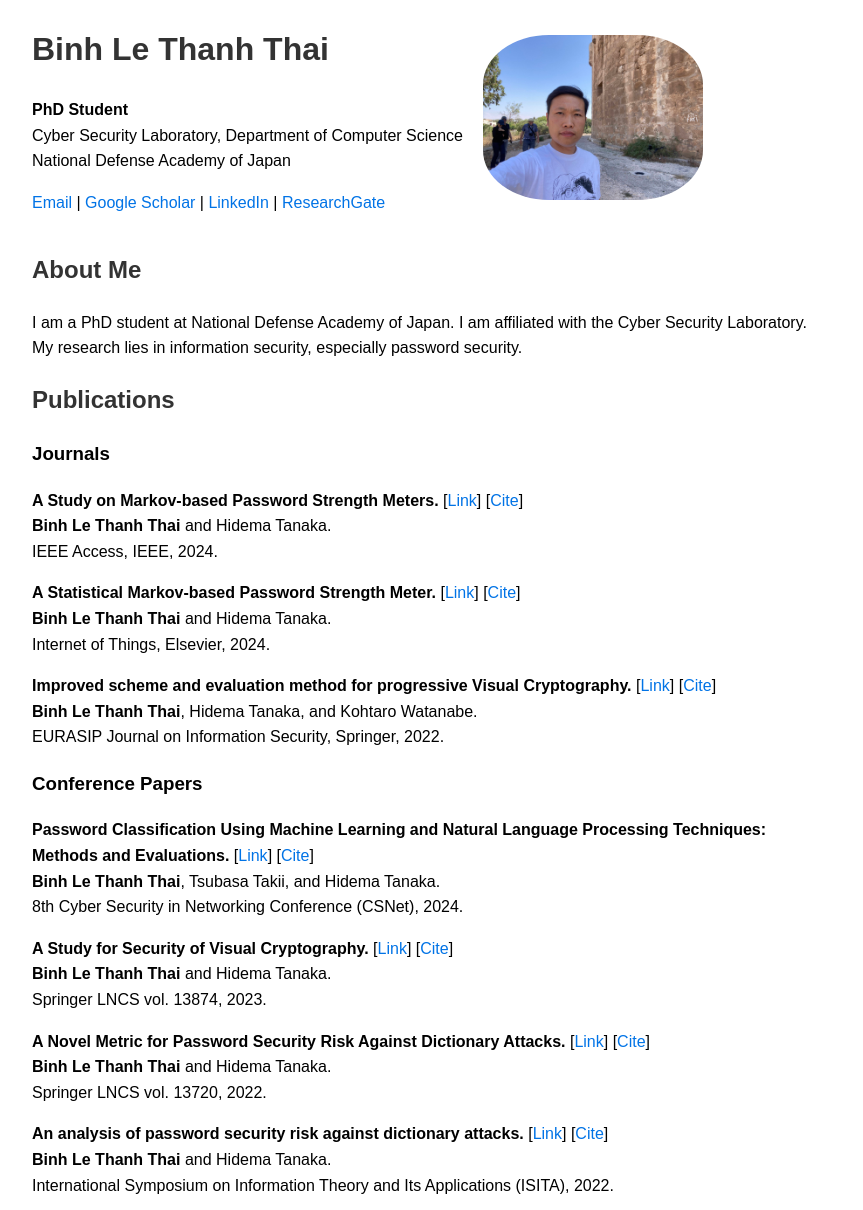
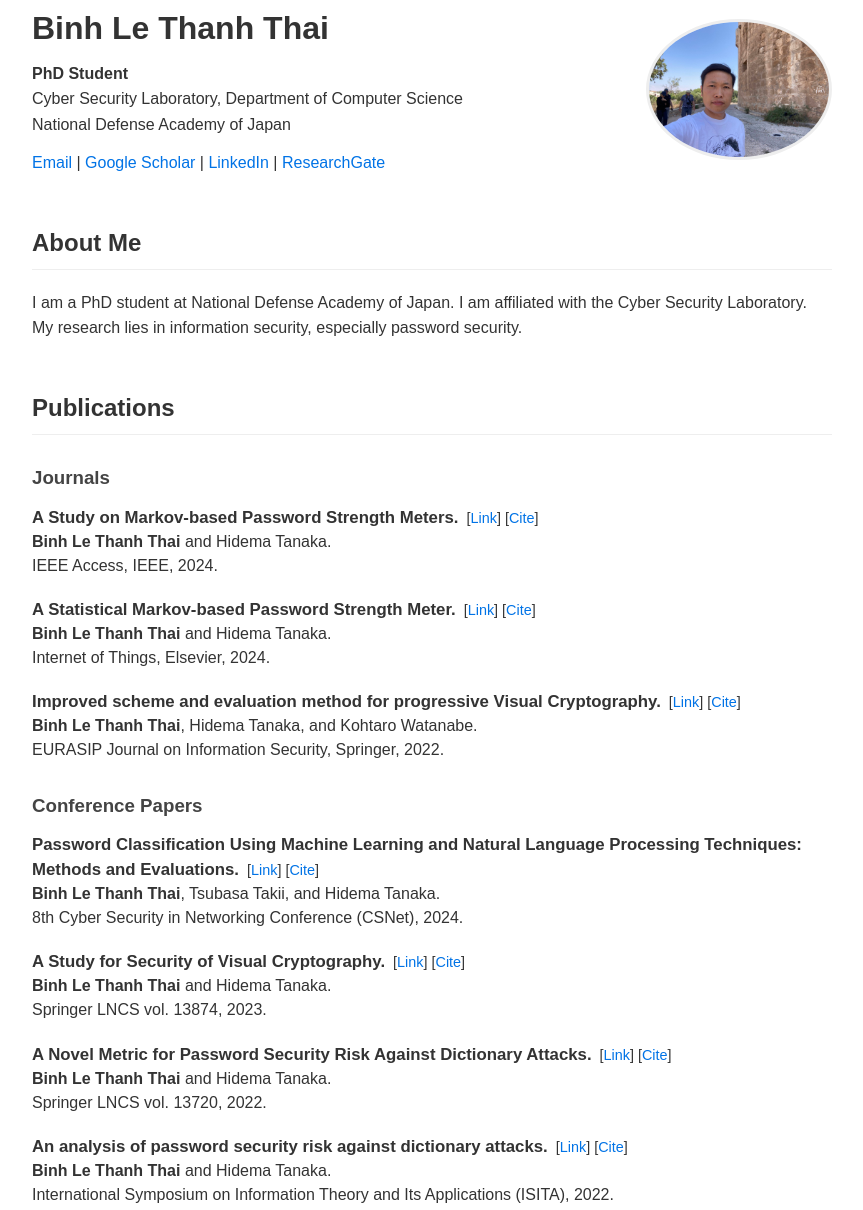
Before and after one commit to binhbeinfosec/binhbeinfosec.github.io, a plain HTML site: page index.html in a window 1280 px wide. Shown: the part 17-1227 px from the top of the page, without its empty margins (208-1071 px from the left). Drawn offline with Linux system fonts and the light colour scheme.

Commit message:
Updated publication info

```diff
--- a/index.html
+++ b/index.html
@@ -11,9 +11,27 @@
             max-width: 800px;
             margin: 0 auto;
             padding: 20px;
+            color: #333;
         }
-        h1, h2 {
+        h1, h2, h3 {
             color: #333;
+            margin-top: 1.5em;
+            margin-bottom: 0.5em;
+        }
+        h1 {
+            margin-top: 0;
+            margin-bottom: 0.2em;
+        }
+        h2 {
+            margin-top: 2em;
+            margin-bottom: 0.8em;
+            border-bottom: 1px solid #eee;
+            padding-bottom: 0.3em;
+        }
+        h3 {
+            margin-top: 1.5em;
+            margin-bottom: 0.6em;
+            color: #444;
         }
         a {
             color: #0073e6;
@@ -25,13 +43,65 @@
         .header {
             display: flex;
             align-items: center;
+            margin-bottom: 2em;
+            flex-wrap: wrap;
+        }
+        .header div {
+             flex: 1;
+             min-width: 300px;
         }
         .header img {
-            border-radius: 30%;
-            max-width: 220px;
-            max-height: 220px;
-            margin-left: 20px;
+            border-radius: 50%;
+            max-width: 180px;
+            max-height: 180px;
+            margin-left: 30px;
             object-fit: cover;
+            border: 3px solid #eee;
+        }
+        .header p {
+            margin-top: 0.3em;
+            margin-bottom: 0.3em;
+        }
+        .header p:last-child {
+            margin-top: 0.8em;
+            margin-bottom: 0;
+        }
+
+        .publication-item {
+            margin-bottom: 1.2em;
+        }
+
+        .publication-item p.publication-title {
+            margin: 0;
+            line-height: 1.5;
+        }
+
+        .publication-item p.publication-title strong:first-of-type {
+             font-size: 1.05em;
+             margin-right: 8px;
+        }
+
+        .publication-item p.publication-title .links {
+            display: inline-block;
+            margin-right: 4px;
+            font-size: 0.9em;
+            white-space: nowrap;
+        }
+
+        @media (max-width: 600px) {
+            .header {
+                flex-direction: column;
+                text-align: center;
+            }
+            .header img {
+                margin-left: 0;
+                margin-top: 20px;
+                max-width: 150px;
+                max-height: 150px;
+            }
+            .header p:last-child {
+                 margin-top: 1em;
+            }
         }
 
     </style>
@@ -62,13 +132,12 @@
     </p>
 
     <h2>Publications</h2>
+
     <h3>Journals</h3>
     <div class="publications">
         <div class="publication-item">
             <p class="publication-title">
-                <strong>A Study on Markov-based Password Strength Meters. </strong>
-                [<a href="https://ieeexplore.ieee.org/abstract/document/10530976" target="_blank">Link</a>]
-                [<a href="https://scholar.googleusercontent.com/scholar.bib?q=info:oQS6xgdlTrsJ:scholar.google.com/&output=citation&scisdr=ClGL7aTOEOjX8OiZCXk:AFWwaeYAAAAAZ1ifEXnUIFV_XshHeye-8CojCW4&scisig=AFWwaeYAAAAAZ1ifEZrPw1P9ez39SZo_QpMRzRU&scisf=4&ct=citation&cd=-1&hl=en" target="_blank">Cite</a>]<br/>
+                <strong>A Study on Markov-based Password Strength Meters.</strong><span class="links">[<a href="https://ieeexplore.ieee.org/abstract/document/10530976" target="_blank">Link</a>]</span><span class="links">[<a href="https://scholar.googleusercontent.com/scholar.bib?q=info:oQS6xgdlTrsJ:scholar.google.com/&output=citation&scisdr=ClGL7aTOEOjX8OiZCXk:AFWwaeYAAAAAZ1ifEXnUIFV_XshHeye-8CojCW4&scisig=AFWwaeYAAAAAZ1ifEZrPw1P9ez39SZo_QpMRzRU&scisf=4&ct=citation&cd=-1&hl=en" target="_blank">Cite</a>]</span><br/>
                 <strong>Binh Le Thanh Thai</strong> and Hidema Tanaka.<br/>
                 IEEE Access, IEEE, 2024.
             </p>
@@ -76,9 +145,7 @@
 
         <div class="publication-item">
             <p class="publication-title">
-                <strong>A Statistical Markov-based Password Strength Meter. </strong>
-                [<a href="https://www.sciencedirect.com/science/article/abs/pii/S2542660523003803" target="_blank">Link</a>]
-                [<a href="https://scholar.googleusercontent.com/scholar.bib?q=info:8IKxBiNfeVYJ:scholar.google.com/&output=citation&scisdr=ClGL7aTOEOjX8OiYz4E:AFWwaeYAAAAAZ1ie14Hb42HL9a6JdPXUETsy2Lg&scisig=AFWwaeYAAAAAZ1ie12QFes1cAHeKcCRGGD7LUKc&scisf=4&ct=citation&cd=-1&hl=en" target="_blank">Cite</a>]<br/>
+                <strong>A Statistical Markov-based Password Strength Meter.</strong><span class="links">[<a href="https://www.sciencedirect.com/science/article/abs/pii/S2542660523003803" target="_blank">Link</a>]</span><span class="links">[<a href="https://scholar.googleusercontent.com/scholar.bib?q=info:8IKxBiNfeVYJ:scholar.google.com/&output=citation&scisdr=ClGL7aTOEOjX8OiYz4E:AFWwaeYAAAAAZ1ie14Hb42HL9a6JdPXUETsy2Lg&scisig=AFWwaeYAAAAAZ1ie12QFes1cAHeKcCRGGD7LUKc&scisf=4&ct=citation&cd=-1&hl=en" target="_blank">Cite</a>]</span><br/>
                 <strong>Binh Le Thanh Thai</strong> and Hidema Tanaka.<br/>
                 Internet of Things, Elsevier, 2024.
             </p>
@@ -86,20 +153,18 @@
 
         <div class="publication-item">
             <p class="publication-title">
-                <strong>Improved scheme and evaluation method for progressive Visual Cryptography. </strong>
-                [<a href="https://link.springer.com/article/10.1186/s13635-022-00136-7" target="_blank">Link</a>]
-                [<a href="https://scholar.googleusercontent.com/scholar.bib?q=info:OMHexr8K-VoJ:scholar.google.com/&output=citation&scisdr=ClGL7aTOEOjX8OiZYM8:AFWwaeYAAAAAZ1ifeM--N49SNa79SfJCvBh3SrY&scisig=AFWwaeYAAAAAZ1ifeIBkBIMpO2i5dsjeDx660u4&scisf=4&ct=citation&cd=-1&hl=en" target="_blank">Cite</a>]<br/>
+                <strong>Improved scheme and evaluation method for progressive Visual Cryptography.</strong><span class="links">[<a href="https://link.springer.com/article/10.1186/s13635-022-00136-7" target="_blank">Link</a>]</span><span class="links">[<a href="https://scholar.googleusercontent.com/scholar.bib?q=info:OMHexr8K-VoJ:scholar.google.com/&output=citation&scisdr=ClGL7aTOEOjX8OiZYM8:AFWwaeYAAAAAZ1ifeM--N49SNa79SfJCvBh3SrY&scisig=AFWwaeYAAAAAZ1ifeIBkBIMpO2i5dsjeDx660u4&scisf=4&ct=citation&cd=-1&hl=en" target="_blank">Cite</a>]</span><br/>
                 <strong>Binh Le Thanh Thai</strong>, Hidema Tanaka, and Kohtaro Watanabe.<br/>
                 EURASIP Journal on Information Security, Springer, 2022.
             </p>
         </div>
+    </div>
 
     <h3>Conference Papers</h3>
+    <div class="publications">
         <div class="publication-item">
             <p class="publication-title">
-            <strong>Password Classification Using Machine Learning and Natural Language Processing Techniques: Methods and Evaluations. </strong>
-            [<a href="https://ieeexplore.ieee.org/abstract/document/10851759" target="_blank">Link</a>]
-            [<a href="https://scholar.googleusercontent.com/scholar.bib?q=info:3j_VrQ4JTkQJ:scholar.google.com/&output=citation&scisdr=ClHECE7OEOjX8C-Dno0:AFWwaeYAAAAAZ5-Fho1D7OntoFecGLupRQTGGak&scisig=AFWwaeYAAAAAZ5-FhpoVggvoQRE-SOyhySVcRu0&scisf=4&ct=citation&cd=-1&hl=en" target="_blank">Cite</a>]<br/>
+                <strong>Password Classification Using Machine Learning and Natural Language Processing Techniques: Methods and Evaluations.</strong><span class="links">[<a href="https://ieeexplore.ieee.org/abstract/document/10851759" target="_blank">Link</a>]</span><span class="links">[<a href="https://scholar.googleusercontent.com/scholar.bib?q=info:3j_VrQ4JTkQJ:scholar.google.com/&output=citation&scisdr=ClHECE7OEOjX8C-Dno0:AFWwaeYAAAAAZ5-Fho1D7OntoFecGLupRQTGGak&scisig=AFWwaeYAAAAAZ5-FhpoVggvoQRE-SOyhySVcRu0&scisf=4&ct=citation&cd=-1&hl=en" target="_blank">Cite</a>]</span><br/>
                 <strong>Binh Le Thanh Thai</strong>, Tsubasa Takii, and Hidema Tanaka.<br/>
                 8th Cyber Security in Networking Conference (CSNet), 2024.
             </p>
@@ -107,9 +172,7 @@
 
         <div class="publication-item">
             <p class="publication-title">
-            <strong>A Study for Security of Visual Cryptography. </strong>
-            [<a href="https://link.springer.com/chapter/10.1007/978-3-031-33017-9_17" target="_blank">Link</a>]
-            [<a href="https://scholar.googleusercontent.com/scholar.bib?q=info:aacaFqjk9aQJ:scholar.google.com/&output=citation&scisdr=ClGL7aTOEOjX8OibS2g:AFWwaeYAAAAAZ1idU2gwEzd3fMbL51ktaNyiOfU&scisig=AFWwaeYAAAAAZ1idUxzDEJhetLzUYGkkBoRAa4g&scisf=4&ct=citation&cd=-1&hl=en" target="_blank">Cite</a>]<br/>
+                <strong>A Study for Security of Visual Cryptography.</strong><span class="links">[<a href="https://link.springer.com/chapter/10.1007/978-3-031-33017-9_17" target="_blank">Link</a>]</span><span class="links">[<a href="https://scholar.googleusercontent.com/scholar.bib?q=info:aacaFqjk9aQJ:scholar.google.com/&output=citation&scisdr=ClGL7aTOEOjX8OibS2g:AFWwaeYAAAAAZ1idU2gwEzd3fMbL51ktaNyiOfU&scisig=AFWwaeYAAAAAZ1idUxzDEJhetLzUYGkkBoRAa4g&scisf=4&ct=citation&cd=-1&hl=en" target="_blank">Cite</a>]</span><br/>
                 <strong>Binh Le Thanh Thai</strong> and Hidema Tanaka.<br/>
                 Springer LNCS vol. 13874, 2023.
             </p>
@@ -117,8 +180,7 @@
 
         <div class="publication-item">
             <p class="publication-title">
-            <strong>A Novel Metric for Password Security Risk Against Dictionary Attacks. </strong>[<a href="https://link.springer.com/chapter/10.1007/978-3-031-25659-2_21" target="_blank">Link</a>]</strong>
-            [<a href="https://scholar.googleusercontent.com/scholar.bib?q=info:tiKgQeqax1MJ:scholar.google.com/&output=citation&scisdr=ClGL7aTOEOjX8OibG4I:AFWwaeYAAAAAZ1idA4KlyK4OGLj212n0rlbObwY&scisig=AFWwaeYAAAAAZ1idA5ddYYUG7hS4puDU1niVF3E&scisf=4&ct=citation&cd=-1&hl=en" target="_blank">Cite</a>]<br/>
+                 <strong>A Novel Metric for Password Security Risk Against Dictionary Attacks.</strong><span class="links">[<a href="https://link.springer.com/chapter/10.1007/978-3-031-25659-2_21" target="_blank">Link</a>]</span><span class="links">[<a href="https://scholar.googleusercontent.com/scholar.bib?q=info:tiKgQeqax1MJ:scholar.google.com/&output=citation&scisdr=ClGL7aTOEOjX8OibG4I:AFWwaeYAAAAAZ1idA4KlyK4OGLj212n0rlbObwY&scisig=AFWwaeYAAAAAZ1idA5ddYYUG7hS4puDU1niVF3E&scisf=4&ct=citation&cd=-1&hl=en" target="_blank">Cite</a>]</span><br/>
                 <strong>Binh Le Thanh Thai</strong> and Hidema Tanaka.<br/>
                 Springer LNCS vol. 13720, 2022.
             </p>
@@ -126,10 +188,8 @@
 
         <div class="publication-item">
             <p class="publication-title">
-            <strong>An analysis of password security risk against dictionary attacks. </strong>
-            [<a href="https://ieeexplore.ieee.org/document/10683914" target="_blank">Link</a>]
-            [<a href="https://scholar.googleusercontent.com/scholar.bib?q=info:pxgbfRfq_EEJ:scholar.google.com/&output=citation&scisdr=ClGL7d51EOjX8H58AOo:AFWwaeYAAAAAZ856GOppK8ASGd61SB-PQPg4L7Q&scisig=AFWwaeYAAAAAZ856GEE7wGm41wr60hEW_wlCKfM&scisf=4&ct=citation&cd=-1&hl=en" target="_blank">Cite</a>]<br/>
-            <strong>Binh Le Thanh Thai</strong> and Hidema Tanaka. <br/>
+                <strong>An analysis of password security risk against dictionary attacks.</strong><span class="links">[<a href="https://ieeexplore.ieee.org/document/10683914" target="_blank">Link</a>]</span><span class="links">[<a href="https://scholar.googleusercontent.com/scholar.bib?q=info:pxgbfRfq_EEJ:scholar.google.com/&output=citation&scisdr=ClGL7d51EOjX8H58AOo:AFWwaeYAAAAAZ856GOppK8ASGd61SB-PQPg4L7Q&scisig=AFWwaeYAAAAAZ856GEE7wGm41wr60hEW_wlCKfM&scisf=4&ct=citation&cd=-1&hl=en" target="_blank">Cite</a>]</span><br/>
+                <strong>Binh Le Thanh Thai</strong> and Hidema Tanaka.<br/>
                 International Symposium on Information Theory and Its Applications (ISITA), 2022.
             </p>
         </div>
```
Lines whose indentation alone changed are shown as unchanged.
